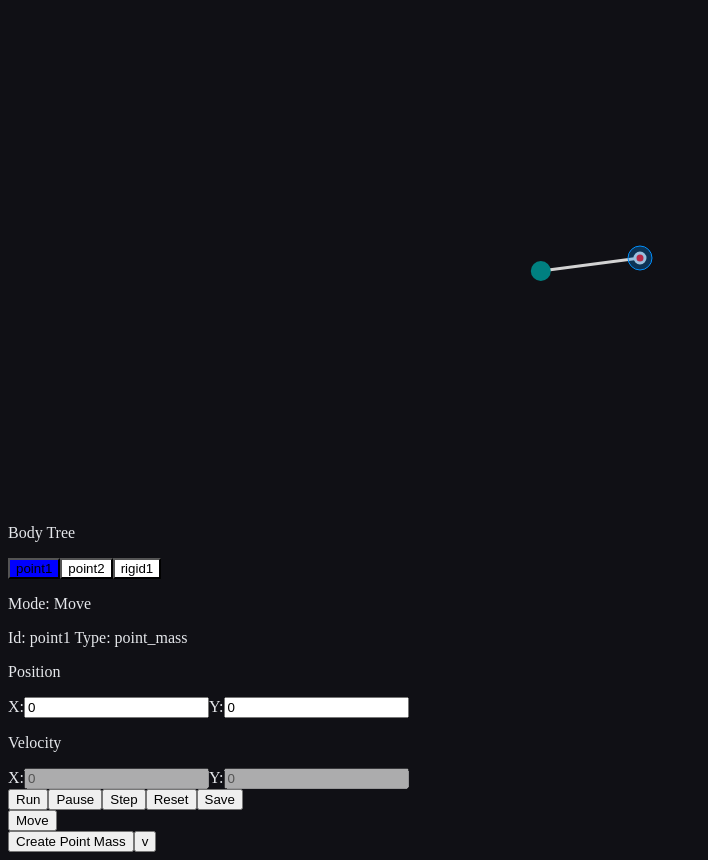
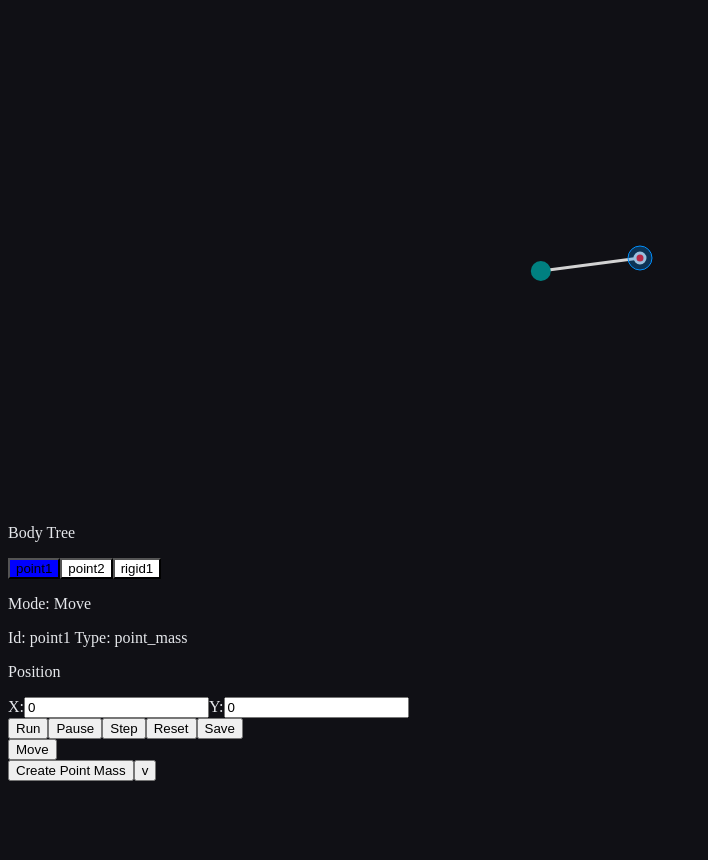
Before and after one commit to sokmontrey/dynamical-js, a React (Vite) app: page / in a window 1280 px wide. Both pictures are taken after a click on the button "point1". Shown: the whole page, without its empty margins (0-708 px from the left). After the commit the page ends 800 px from the top, so only its background shows below. Built offline with nearby package versions, Linux system fonts and the light colour scheme.

Commit message:
refac: VecInput

```diff
--- a/src/ui-components/input/VectorInput.tsx
+++ b/src/ui-components/input/VectorInput.tsx
@@ -1,34 +1,42 @@
+import { useCallback } from "react";
 import Vec2, { vec2 } from "../../utils/Vector";
 
 export interface VectorInputProps {
+    label: string;
     value: Vec2;
     onChange?: (value: Vec2) => void;
     enable?: boolean;
 }
 
 export default function VectorInput({
+    label,
     value,
     onChange,
     enable = true
 }: VectorInputProps) {
+    const handle_x = useCallback((e: React.ChangeEvent<HTMLInputElement>) => {
+        onChange?.(vec2(Number(e.target.value), value.y));
+    }, [onChange, value.y]);
+
+    const handle_y = useCallback((e: React.ChangeEvent<HTMLInputElement>) => {
+        onChange?.(vec2(value.x, Number(e.target.value)));
+    }, [onChange, value.x]);
+
     return <div>
+        <p>{label}</p>
         <label>X:
             <input
                 disabled={!enable}
                 type="number"
                 value={value.x}
-                onChange={(e) => {
-                    onChange?.(vec2(Number(e.target.value), value.y));
-                }} />
+                onChange={handle_x} />
         </label>
         <label>Y:
             <input
                 disabled={!enable}
                 type="number"
                 value={value.y}
-                onChange={(e) => {
-                    onChange?.(vec2(value.x, Number(e.target.value)));
-                }} />
+                onChange={handle_y} />
         </label>
     </div>;
 }
--- a/src/ui-components/main-ui/PropertyPanel.tsx
+++ b/src/ui-components/main-ui/PropertyPanel.tsx
@@ -8,7 +8,7 @@ export default function PropertyPanel({
     body,
 }: PropertyPanelProps) {
     if (!body) return <></>;
-    return <div>
+    return <div className='property-panel'>
         <p>Id: {body.getId()} Type: {body.getType()}</p>
         <body.panel body={body} key={body.getId()} />
     </div>;
--- a/src/ui-components/property-panel/PointMassPanel.tsx
+++ b/src/ui-components/property-panel/PointMassPanel.tsx
@@ -1,28 +1,27 @@
 import { useEffect, useState } from "react";
-import PointMass from "../../core-physic/PointMass";
 import PhysicBody from "../../core-physic/PhysicBody";
 import VectorInput from "../input/VectorInput";
+import PointMass from "../../core-physic/PointMass";
+import Vec2 from "../../utils/Vector";
 
 export default function PointMassPanel({
     body
 }: { body: PhysicBody }) {
-    const point_mass = body as PointMass;
-
-    const [position, setPosition] = useState(point_mass.getPosition());
-    const [velocity, setVelocity] = useState(point_mass.getVelocity());
+    const [position, setPosition] = useState(body.getPosition());
 
     useEffect(() => {
-        const unsubscribe = point_mass.setOnUpdate(() => {
-            setPosition(point_mass.getPosition());
-            setVelocity(point_mass.getVelocity());
+        const unsubscribe = body.setOnUpdate(() => {
+            setPosition(body.getPosition());
         });
         return () => unsubscribe();
-    }, [point_mass]);
+    }, [body]);
 
-    return <div>
-        <p>Position</p>
-        <VectorInput value={position} onChange={setPosition}/>
-        <p>Velocity</p>
-        <VectorInput value={velocity} enable={false}/>
+    return <div className='point-mass-panel'>
+        <VectorInput label="Position"
+            value={position}
+            onChange={(value: Vec2) => {
+                setPosition(value);
+                (body as PointMass).setPosition(value);
+            }} />
     </div>;
 }
```
Also changed, not shown: src/ui-components/input/NumberInput.tsx (added, +31 -0 lines).
